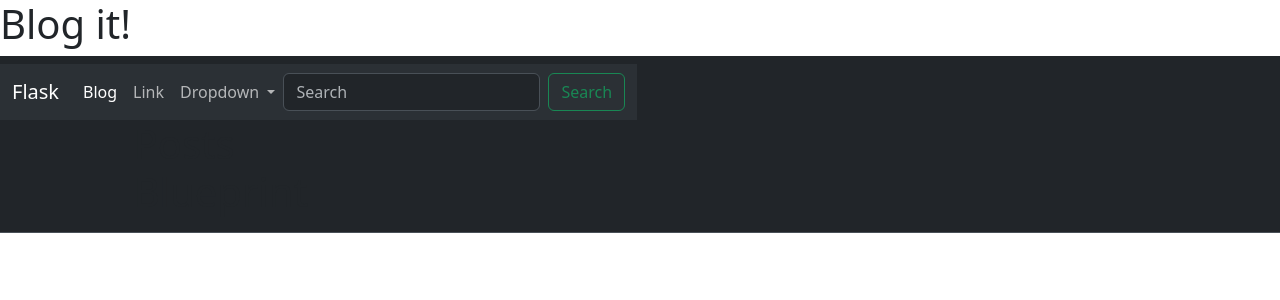
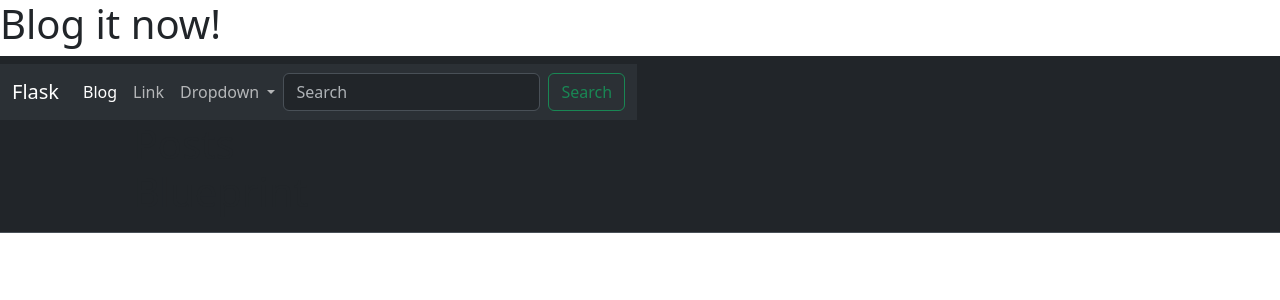
Before and after one commit to dennismutitu006/flask_blog, a Flask app: page /blog/ in a window 1280 px wide. Shown: the top 300 px of the page. Run offline with Flask 3, Linux system fonts and the light colour scheme.

Commit message:
modified base.html

```diff
--- a/templates/base.html
+++ b/templates/base.html
@@ -13,7 +13,7 @@
     </title>
 </head>
 <body>
-    <h1> Blog it!</h1>
+    <h1> Blog it now!</h1>
     <nav class="navbar bg-dark border-bottom border-body" data-bs-theme="dark">
     <nav class="navbar navbar-expand-lg bg-body-tertiary">
   <div class="container-fluid">
```
